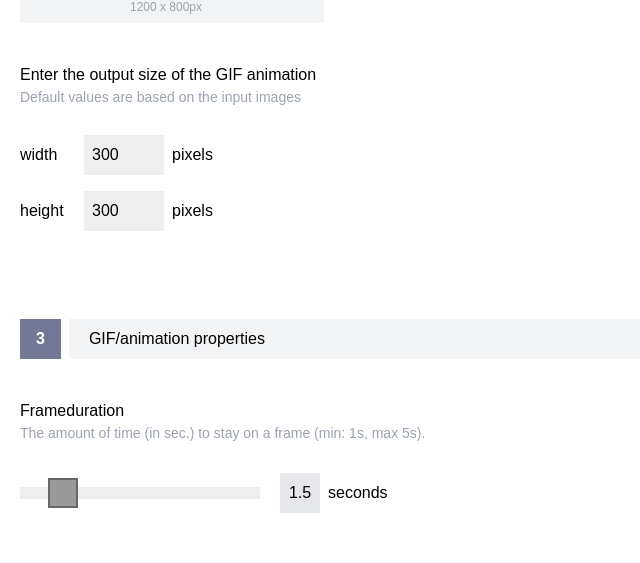
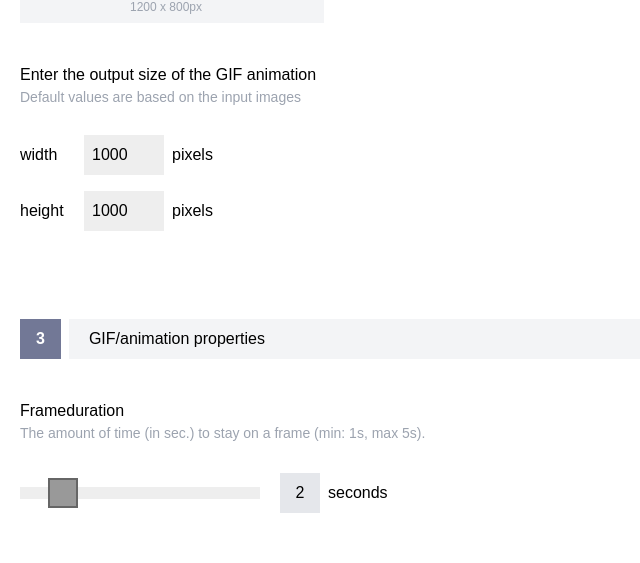
Before and after one commit to kaboomshebang/kbsb-gif-creator, a React (Vite) app: page / in a window 1280 px wide. Shown: the part 813-1376 px from the top of the page, without its empty margins (0-640 px from the left). Built offline with nearby package versions, Linux system fonts and the light colour scheme; a web font is replaced by a local one.

Commit message:
Fix. Add default state/settings
So that the GIF image also correctly renders without a user manually changing any of the input fields.

```diff
--- a/src/App.jsx
+++ b/src/App.jsx
@@ -30,9 +30,9 @@ const placeholder = 'https://kbsb.app/assets/images/image-placeholder-grey-400px
 function App() {
 	// component states
 	const [files, setFiles] = useState([]);
-	const [size, setSize] = useState({});
-	const [duration, setDuration] = useState();
-	const [quality, setQuality] = useState();
+	const [size, setSize] = useState({ width: 1000, height: 1000 });
+	const [duration, setDuration] = useState(2);
+	const [quality, setQuality] = useState(2);
 	const [loop, setLoop] = useState(0);
 
 	const Images = () => {
--- a/src/components/ImageSize.jsx
+++ b/src/components/ImageSize.jsx
@@ -37,7 +37,7 @@ class ImageSize extends React.Component {
 					min="0"
 					max="9999"
 					step="1"
-					defaultValue="300"
+					defaultValue="1000"
 					onChange={this.handleInput}
 				/>
 				<span className="pl-2">pixels</span>
```
